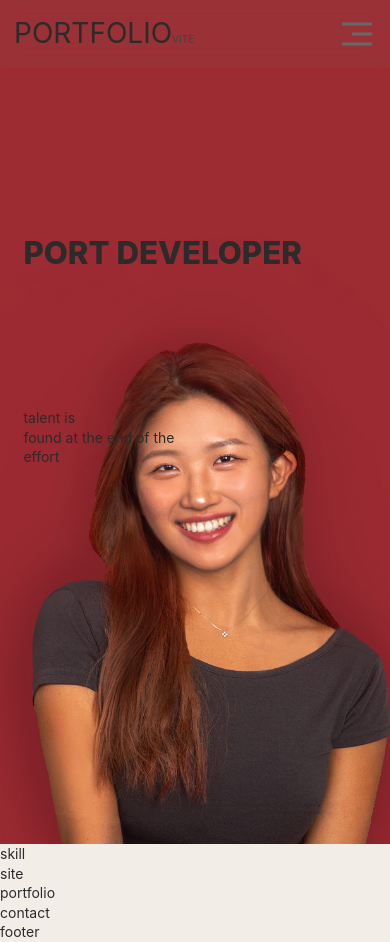
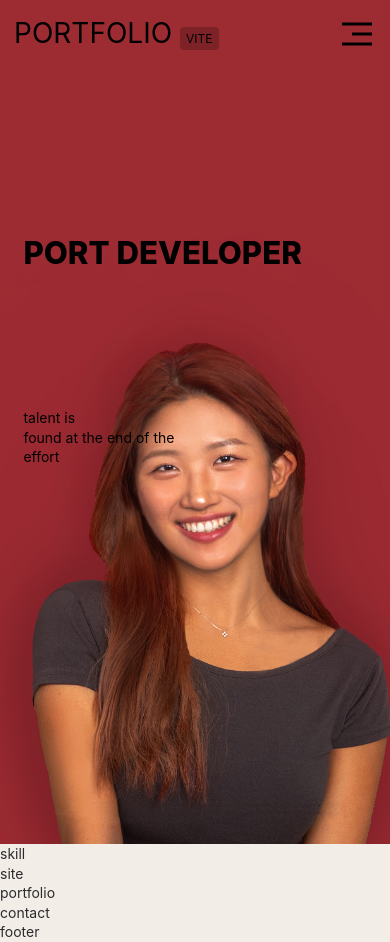
Before and after one commit to yun-narae/learn-vite-portfolio, a website built with Vite: page src/index.html in a window 390 px wide. Built offline with nearby package versions, Linux system fonts and the light colour scheme; a web font is replaced by a local one.

Commit message:
header 및 intro css 수정

```diff
--- a/src/assets/css/section/header.css
+++ b/src/assets/css/section/header.css
@@ -10,8 +10,8 @@
     display: flex;
     justify-content: space-between;
     align-items: center;
-    background-color: rgba(116, 99, 99, 0.1);
-    backdrop-filter: blur(10px);
+    /* background-color: rgba(116, 99, 99, 0.1); */
+    /* backdrop-filter: blur(10px); */
     padding: 1rem;
 }
 
@@ -19,16 +19,22 @@
     font-size: 1rem;
     text-align: center;
     text-transform: uppercase;
+    color: var(--black);
 }
 
 .header__logo em {
-    font-size: 10px;
-    color: var(--black200);
+    font-weight: 400;
+    font-size: 12px;
+    padding: 4px 6px;
+    border-radius: 4px;
+    background-color: rgba(0, 0, 0, 0.2);
+    margin-left: 8px;
 }
 
 .header__nav li {
     display: inline;
     cursor: pointer;
+    color: var(--black);
 }
 
 .header__nav li a {
@@ -66,7 +72,7 @@
     justify-self: center;
     width: 20px;
     height: 3px;
-    background-color: var(--black300);
+    background-color: var(--black);
     position: absolute;
     top: 50%;
     left: 50%;
@@ -78,7 +84,7 @@
     content: '';
     width: 30px;
     height: 3px;
-    background-color: var(--black300);
+    background-color: var(--black);
     position: absolute;
     right: 0;
     top: 10px;
@@ -89,7 +95,7 @@
     content: '';
     width: 30px;
     height: 3px;
-    background-color: var(--black300);
+    background-color: var(--black);
     position: absolute;
     right: 0;
     bottom: 10px;
@@ -112,8 +118,8 @@
         padding: 20px 10px 20px 40px;
         right: 0;
         top: 68px;
-        background-color: rgba(116, 99, 99, 0.1);
-        backdrop-filter: blur(15px);
+        /* background-color: rgba(116, 99, 99, 0.1); */
+        /* backdrop-filter: blur(15px); */
         z-index: 10000;
     }
 
--- a/src/assets/css/section/intro.css
+++ b/src/assets/css/section/intro.css
@@ -1,6 +1,5 @@
 #intro {
     height: 100vh;
-    background: #fff;
 }
 
 .intro__inner {
@@ -25,6 +24,7 @@
     line-height: 1;
     font-weight: 800;
     white-space: nowrap;
+    color: var(--black);
 }
 
 .intro__text {
@@ -34,4 +34,5 @@
     display: flex;
     align-items: center;
     justify-content: flex-start;
+    color: var(--black);
 }
```
